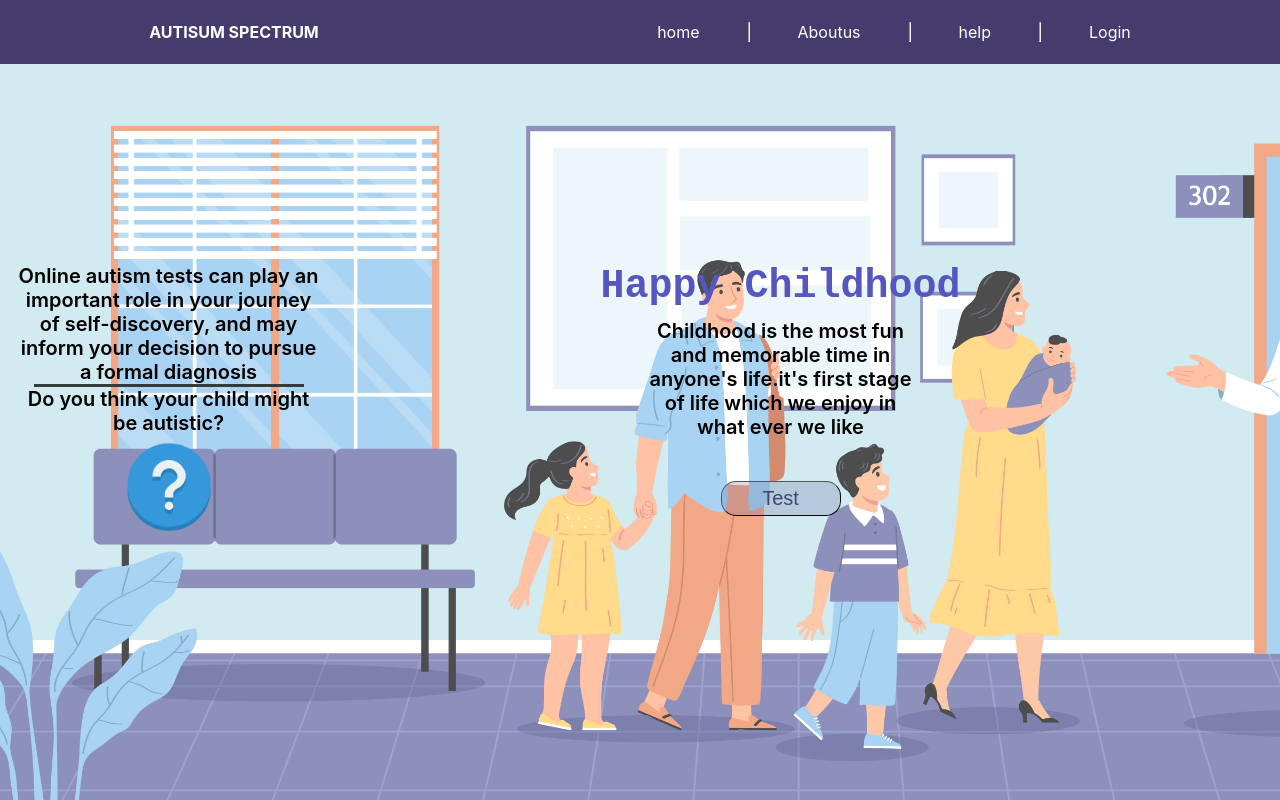
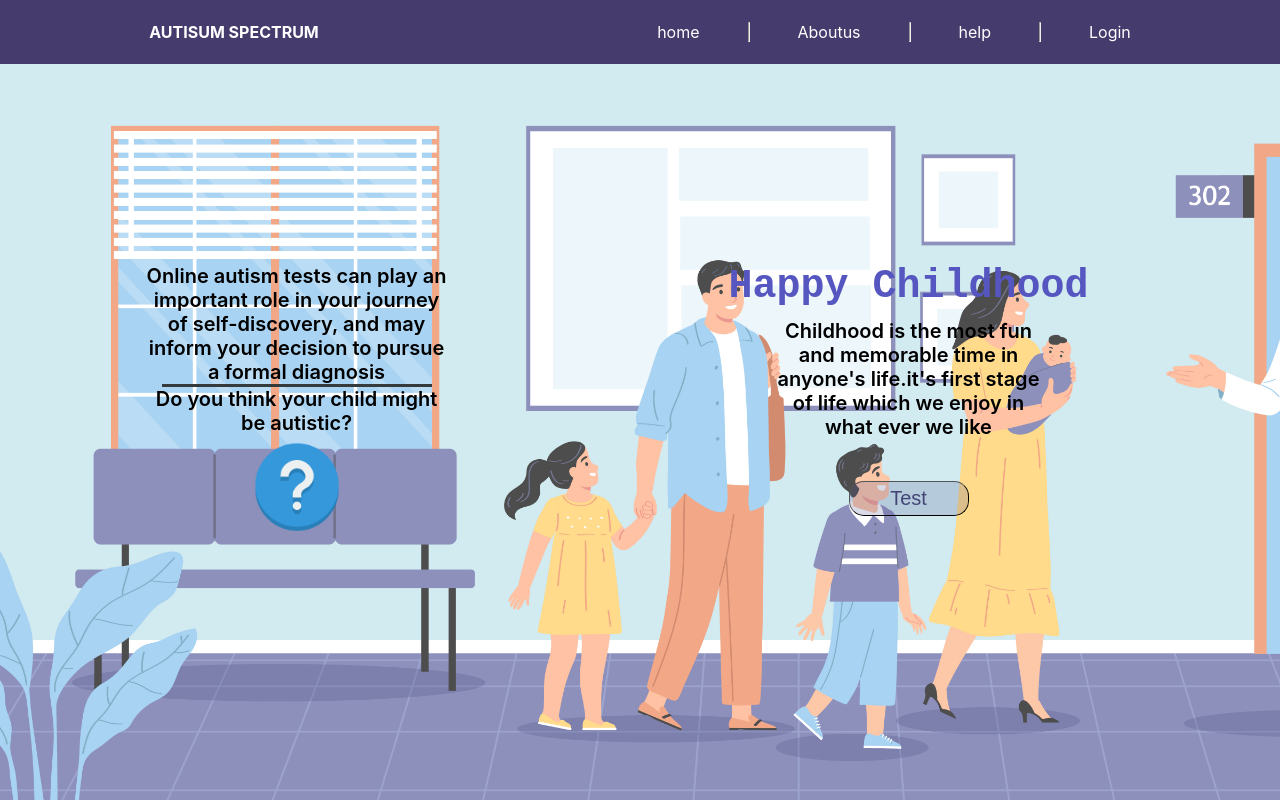
Before and after one commit to wssfernando99/Mproject, a React (Create React App) app: page /Homepage in a window 1280 px wide. Built offline with nearby package versions, Linux system fonts and the light colour scheme.

Commit message:
do some correction in css

```diff
--- a/src/pages/Homepage.css
+++ b/src/pages/Homepage.css
@@ -1,4 +1,6 @@
-.wrapper1 {
+
+
+.wrapper {
     display: flex;
     width: 100vw;
     height: 100vh;
@@ -10,7 +12,7 @@
 .navigationbar{
     width: 100vw;
 }
-.wrappe1r::after{
+.wrapper::after{
     content:'';
     background-image:url('/src/pages/img/background.jpg');
     background-size: cover;
@@ -99,12 +101,8 @@
     color: white;
     cursor: pointer
   }
-#bt2:hover {
-    background-color: rgb(85, 103, 141);
-    color: white;
-    cursor: pointer
-  }
-  .horizontal_line {
+
+.horizontal_line {
     background-color: rgb(53, 59, 58);
     width: 90%;
     height: 3px;
--- a/src/pages/Homepage.js
+++ b/src/pages/Homepage.js
@@ -6,7 +6,7 @@ import { Link } from 'react-router-dom';
 export const Homepage = () => {
   return (
 
-    <div className='wrappe1r'>
+    <div className='wrapper'>
       <div className='navigationbar'><Navbar /></div>
       <div className="wrapper2">
         <div className="container2">
```
